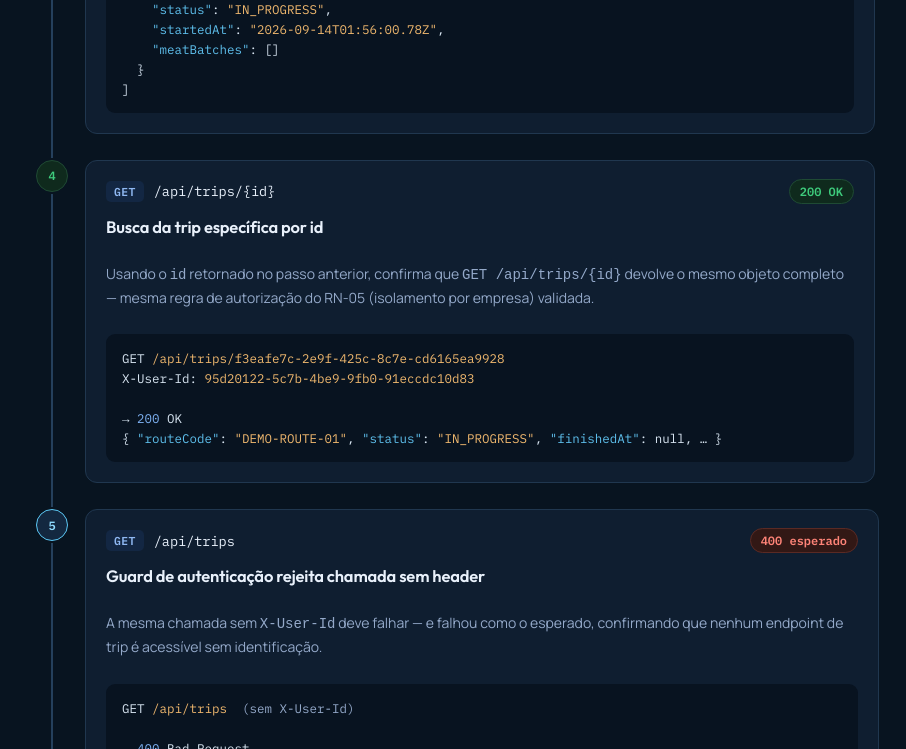
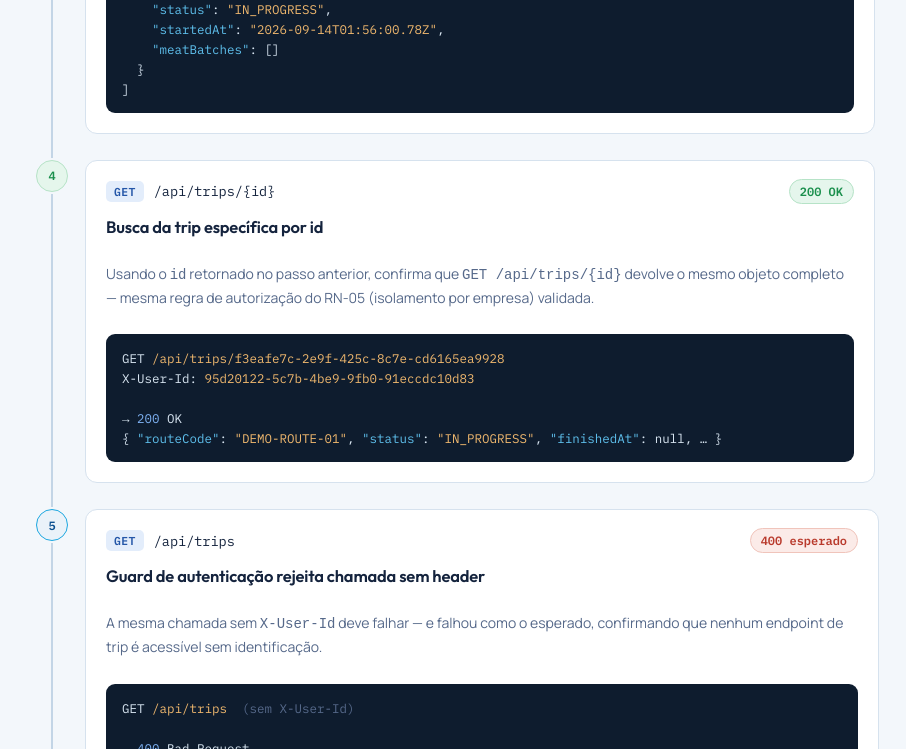
Before and after one commit to Vinicius-AMM/coldchaintracker-docs, a plain HTML site: page docs/api-test-reports/parte1-trips-swagger.html in a window 1280 px wide. Shown: the part 2051-2800 px from the top of the page, without its empty margins (185-1091 px from the left). Drawn offline with Linux system fonts and the dark colour scheme.

Commit message:
style: force light theme across all docs pages
Remove prefers-color-scheme: dark overrides so pages always render
with the light background regardless of the visitor's OS theme.

```diff
--- a/docs/api-test-reports/parte1-trips-swagger.html
+++ b/docs/api-test-reports/parte1-trips-swagger.html
@@ -31,49 +31,6 @@
     --code-str:#f0b86e;
     --code-num:#7fb3f5;
   }
-  :root:not([data-theme="light"]){
-    @media (prefers-color-scheme: dark){
-      --bg:#081420;
-      --surface:#0f1e30;
-      --surface-2:#132840;
-      --border:#20374f;
-      --text:#e9f1fb;
-      --text-dim:#94a9c9;
-      --accent:#5cc8f5;
-      --accent-strong:#8fdcff;
-      --accent-ink:#04223f;
-      --success:#3ecb7c;
-      --success-bg:#0f2a1d;
-      --success-border:#1f4a34;
-      --danger:#ff8478;
-      --danger-bg:#321815;
-      --danger-border:#5a2a24;
-      --line:#25405c;
-      --code-bg:#081320;
-      --code-text:#d9e6f2;
-    }
-  }
-  :root[data-theme="dark"]{
-    --bg:#081420;
-    --surface:#0f1e30;
-    --surface-2:#132840;
-    --border:#20374f;
-    --text:#e9f1fb;
-    --text-dim:#94a9c9;
-    --accent:#5cc8f5;
-    --accent-strong:#8fdcff;
-    --accent-ink:#04223f;
-    --success:#3ecb7c;
-    --success-bg:#0f2a1d;
-    --success-border:#1f4a34;
-    --danger:#ff8478;
-    --danger-bg:#321815;
-    --danger-border:#5a2a24;
-    --line:#25405c;
-    --code-bg:#081320;
-    --code-text:#d9e6f2;
-  }
-
   body{
     margin:0;
     background:var(--bg);
@@ -138,8 +95,6 @@
   }
   .method.get{ background:#e3edfb; color:#2456a8; }
   .method.ui{ background:var(--surface-2); color:var(--text-dim); }
-  :root:not([data-theme="light"]) .method.get{ background:#132743; color:#8fb8f2; }
-  :root[data-theme="dark"] .method.get{ background:#132743; color:#8fb8f2; }
   .path{ font-family:'IBM Plex Mono',monospace; font-size:13.5px; color:var(--text); }
   .status-pill{
     margin-left:auto; font-family:'IBM Plex Mono',monospace; font-size:12px; font-weight:600;
```
Also changed, not shown: docs/api-test-reports/index.html (+0 -3 lines), docs/api-test-reports/parte2-cobertura-completa.html (+0 -43 lines), docs/documentacao-tecnica.html (+0 -10 lines), docs/frontend-docs/index.html (+0 -21 lines), docs/index.html (+0 -8 lines).
